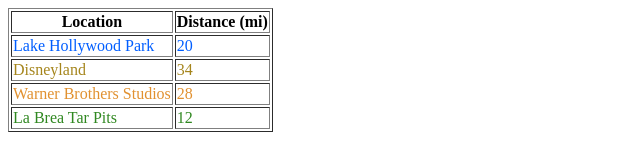
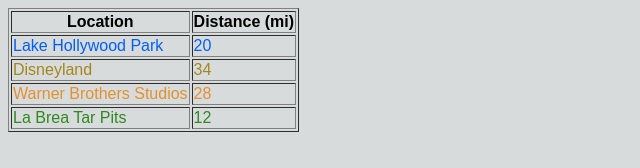
Before and after one commit to kanakaaron-cloud/BeachCoders, a website: page stats.html in a window 1280 px wide. Shown: the whole page, without its empty margins (0-640 px from the left). Drawn offline with Linux system fonts and the light colour scheme.

Commit message:
edited stats view

```diff
--- a/stats.css
+++ b/stats.css
@@ -13,3 +13,7 @@
     color: rgb(48, 136, 33);
 
 }
+
+body{
+    background-color: rgb(216, 219, 219);
+}
--- a/stats.html
+++ b/stats.html
@@ -1,6 +1,7 @@
 <!DOCTYPE html>
 <html>
     <head>
+        <link rel="stylesheet" href="style.css">
         <link rel="stylesheet" href="stats.css">
         <title>stats of LA </title>
     </head>
```
Also changed, not shown: index.html (+1 -1 lines).
